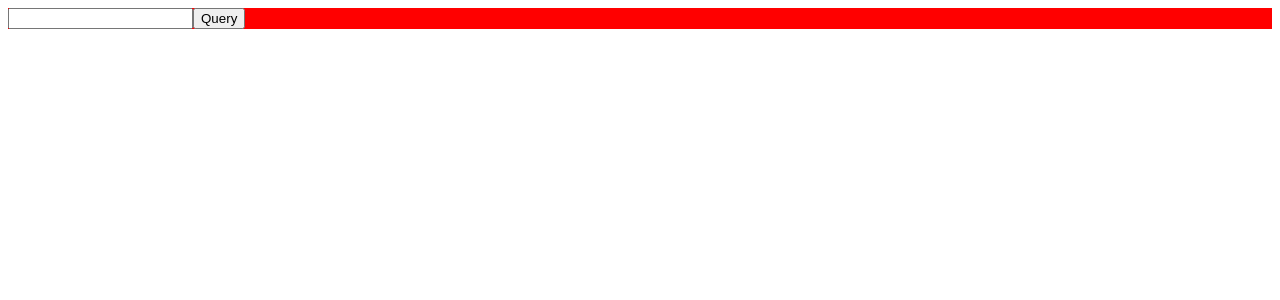
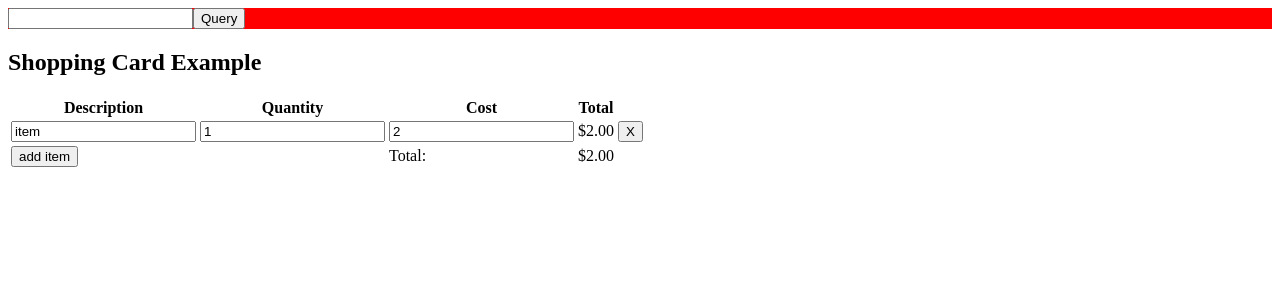
Before and after one commit to choroshin-zinkerz/client-super-bot, an Angular app: page / in a window 1280 px wide. Shown: the top 300 px of the page. Built offline with nearby package versions, Linux system fonts and the light colour scheme.

Commit message:
shopping cart test

```diff
--- a/src/app/bot/bot.component.html
+++ b/src/app/bot/bot.component.html
@@ -6,3 +6,4 @@
     <span>{{item.name}}</span>
   </div>
 </div>
+<app-shopping-cart></app-shopping-cart>
--- a/src/app/bot/bot.module.ts
+++ b/src/app/bot/bot.module.ts
@@ -3,13 +3,14 @@ import { CommonModule } from '@angular/common';
 import { BotComponent } from './bot.component';
 import { FormsModule } from '@angular/forms';
 import { BotService } from './service/bot.service';
+import { ShoppingCartComponent } from './shopping-cart/shopping-cart.component';
 
 @NgModule({
   imports: [
     CommonModule,
     FormsModule
   ],
-  declarations: [BotComponent],
+  declarations: [BotComponent, ShoppingCartComponent],
   providers: [BotService],
   exports: [BotComponent]
 })
--- a/src/app/bot/shopping-cart/shopping-cart.component.html
+++ b/src/app/bot/shopping-cart/shopping-cart.component.html
@@ -4,7 +4,7 @@
   <table>
     <tr>
       <th>Description</th>
-      <th>Qty</th>
+      <th>Quantity</th>
       <th>Cost</th>
       <th>Total</th>
       <th></th>
```
